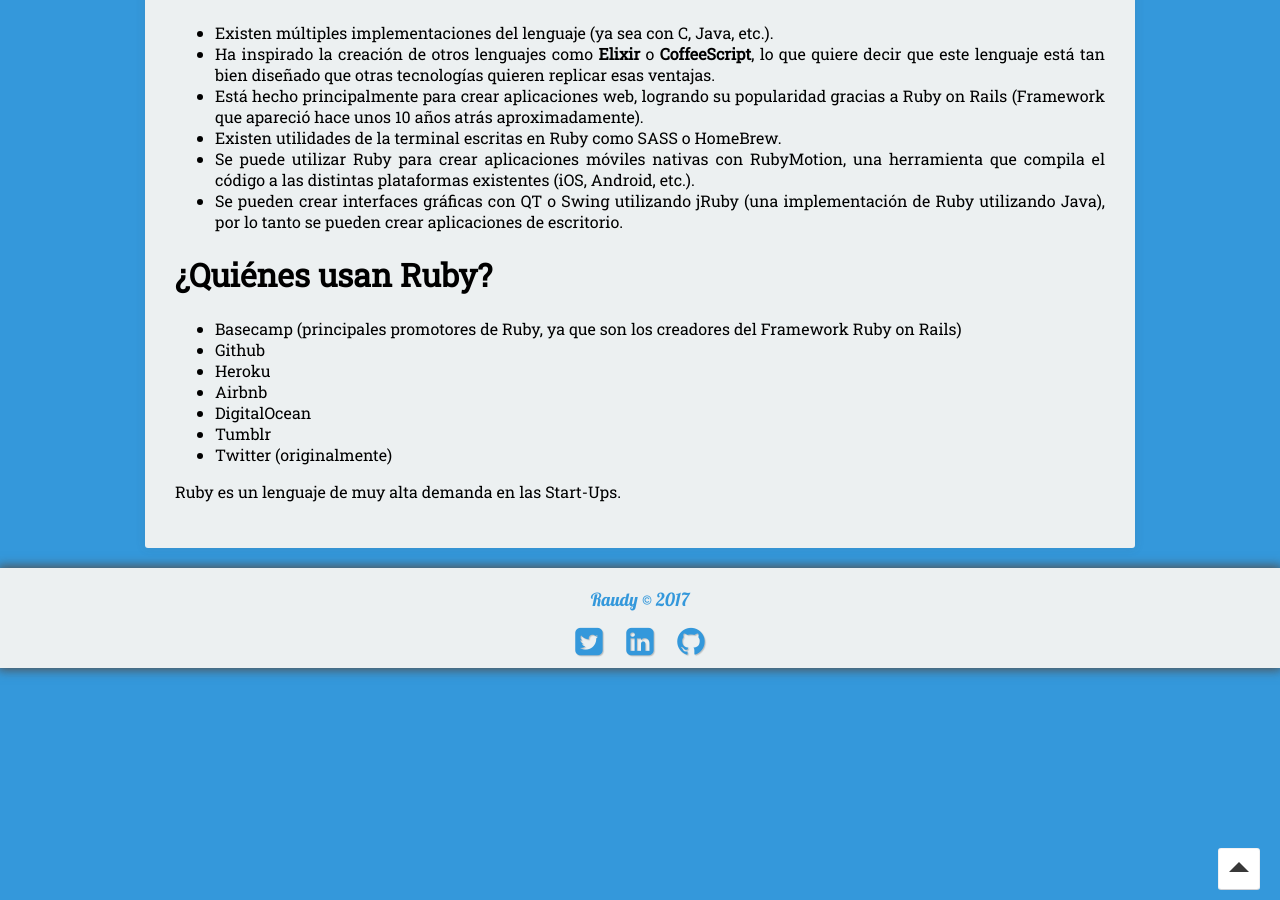
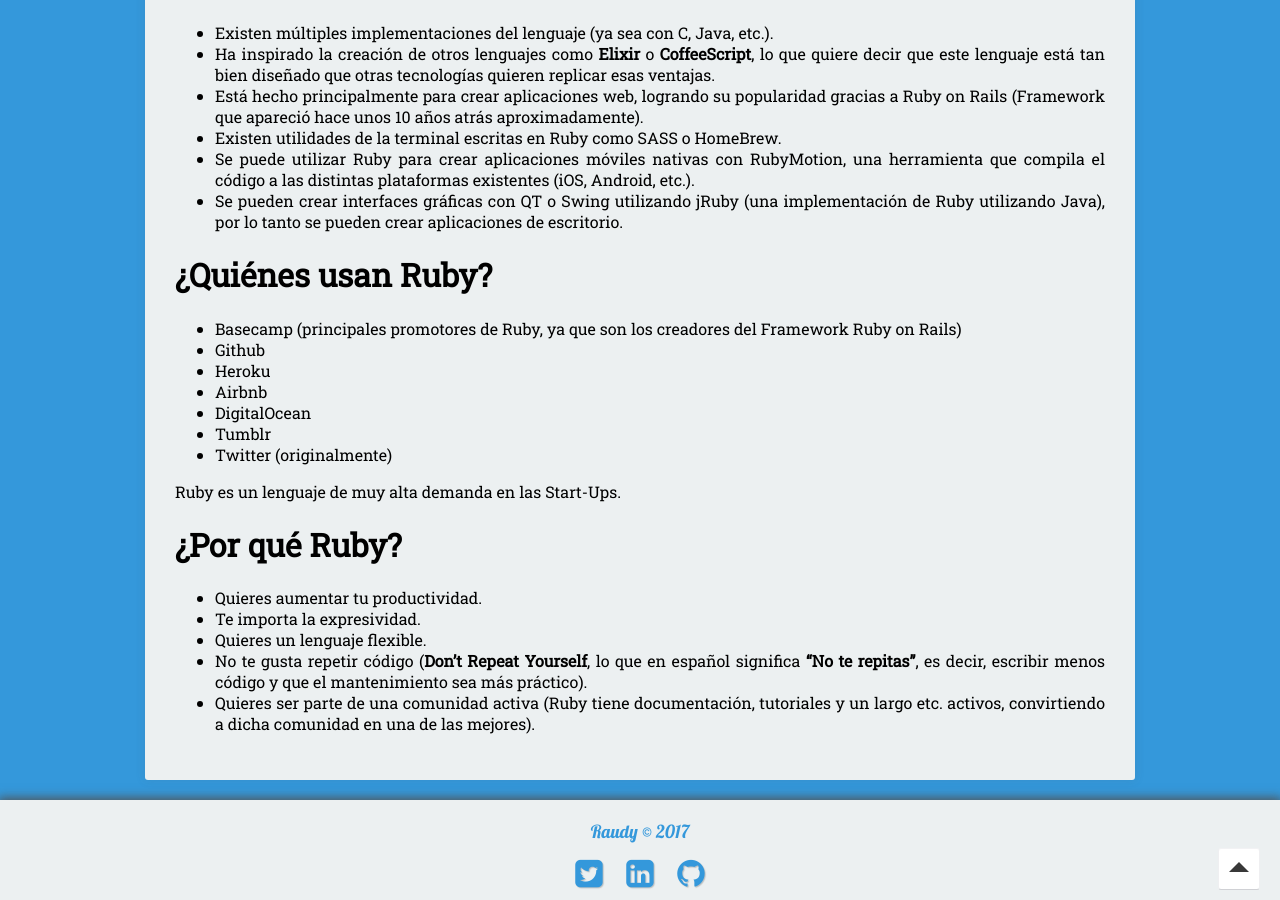
Before and after one commit to nisoto/Blog-anterior-2.0, a Jekyll site: the page built from _posts/2017-10-05-introduccion-ruby.md, in a window 1280 px wide and 900 px high, scrolled down 994 px. Built offline with Jekyll 4.4.1, drawn with Linux system fonts in a browser that asks for light colours; nearby versions of some CDN libraries.

Commit message:
Update 2017-10-05-introduccion-ruby.md

```diff
--- a/_posts/2017-10-05-introduccion-ruby.md
+++ b/_posts/2017-10-05-introduccion-ruby.md
@@ -47,3 +47,11 @@ Cabe destacar que Ruby no sólo es gratuito, también es libre para usarlo, copi
 * Twitter (originalmente)
 
 Ruby es un lenguaje de muy alta demanda en las Start-Ups.
+
+# ¿Por qué Ruby?
+
+* Quieres aumentar tu productividad.
+* Te importa la expresividad.
+* Quieres un lenguaje flexible.
+* No te gusta repetir código (**Don't Repeat Yourself**, lo que en español significa **"No te repitas"**, es decir, escribir menos código y que el mantenimiento sea más práctico).
+* Quieres ser parte de una comunidad activa (Ruby tiene documentación, tutoriales y un largo etc. activos, convirtiendo a dicha comunidad en una de las mejores).
```
